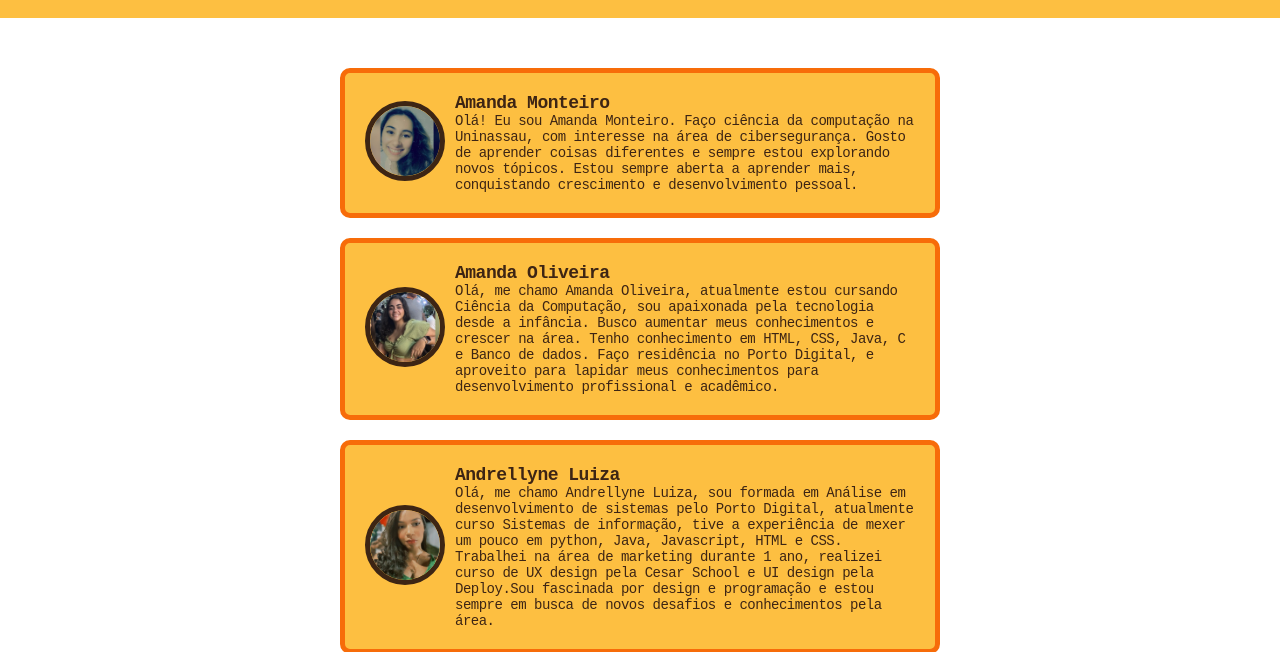
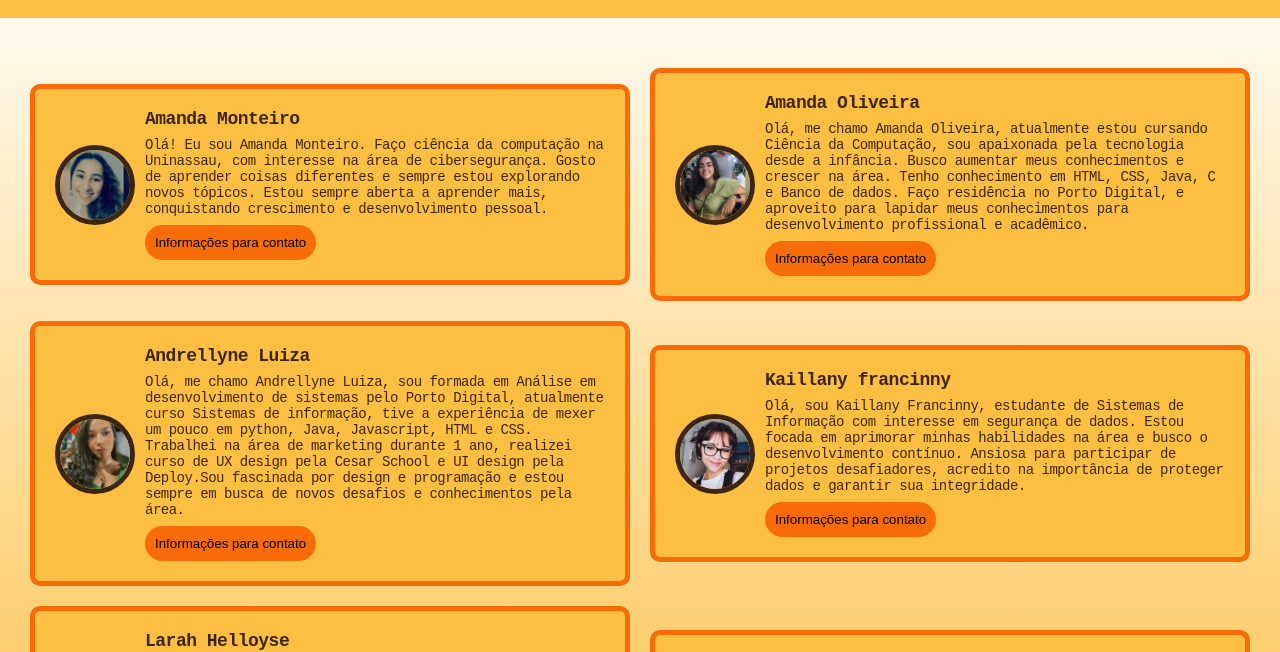
Before and after one commit to Rafinha1802/estamos-fazendo, a plain HTML site: page index.html in a window 1280 px wide. Shown: the part 82-734 px from the top of the page. Drawn offline with Linux system fonts and the light colour scheme.

Commit message:
feat: add flipper and accordion button

```diff
--- a/components/Home/profiles.js
+++ b/components/Home/profiles.js
@@ -4,36 +4,42 @@ document.addEventListener("DOMContentLoaded", function () {
       id: 1,
       name: "Amanda Monteiro",
       img: "./assets/photos/img1.png",
+      contato: "digite as informações para contato",
       bio: "Olá! Eu sou Amanda Monteiro. Faço ciência da computação na Uninassau, com interesse na área de cibersegurança. Gosto de aprender coisas diferentes e sempre estou explorando novos tópicos. Estou sempre aberta a aprender mais, conquistando crescimento e desenvolvimento pessoal. ",
     },
     {
       id: 2,
       name: "Amanda Oliveira",
       img: "./assets/photos/img2.png",
+      contato: "digite as informações para contato",
       bio: "Olá, me chamo Amanda Oliveira, atualmente estou cursando Ciência da Computação, sou apaixonada pela tecnologia desde a infância. Busco aumentar meus conhecimentos e crescer na área. Tenho conhecimento em HTML, CSS, Java, C e Banco de dados. Faço residência no Porto Digital, e aproveito para lapidar meus conhecimentos para desenvolvimento profissional e acadêmico.",
     },
     {
       id: 3,
       name: "Andrellyne Luiza",
       img: "./assets/photos/img3.jpg",
+      contato: "digite as informações para contato",
       bio: "Olá, me chamo Andrellyne Luiza, sou formada em Análise em desenvolvimento de sistemas pelo Porto Digital, atualmente curso Sistemas de informação, tive a experiência de mexer um pouco em python, Java, Javascript, HTML e CSS. Trabalhei na área de marketing durante 1 ano, realizei curso de UX design pela Cesar School e UI design pela Deploy.Sou fascinada por design e programação e estou sempre em busca de novos desafios e conhecimentos pela área.",
     },
     {
       id: 4,
       name: "Kaillany francinny",
       img: "./assets/photos/img4.jpg",
+      contato: "digite as informações para contato",
       bio: "Olá, sou Kaillany Francinny, estudante de Sistemas de Informação com interesse em segurança de dados. Estou focada em aprimorar minhas habilidades na área e busco o desenvolvimento contínuo. Ansiosa para participar de projetos desafiadores, acredito na importância de proteger dados e garantir sua integridade.",
     },
     {
       id: 5,
       name: "Larah Helloyse",
       img: "./assets/photos/img5.jpg",
+      contato: "digite as informações para contato",
       bio: "Olá, me chamo Larah Helloyse, atualmente estou cursando Sistemas de Informação, sou apaixonada pela tecnologia e suas inovações. Busco aprimorar meus conhecimentos e crescer na área. Tenho experiência em Javascript, HTML e CSS, Java, Phyton. Trabalho no setor de TI da empresa Construtora Gabriel Barcelar. Estudante dedicada a aprender. Meu objetivo é continuar aperfeiçoando meus conhecimentos para o meu desenvolvimento profissional e acadêmico.",
     },
     {
       id: 6,
       name: "Rafaella Guedes",
       img: "./assets/photos/img6.jpg",
+      contato: "digite as informações para contato",
       bio: "Olá, me chamo Rafaella Guedes estudante de Ciências da Computação com paixão pela tecnologia e design gráfico. Busco aprimorar minhas habilidades enquanto aplico princípios estéticos aprendidos em um curso de design gráfico. Comprometida com o aprendizado contínuo e ansiosa para contribuir com projetos desafiadores.",
     },
   ];
@@ -41,28 +47,54 @@ document.addEventListener("DOMContentLoaded", function () {
   const profilesContainer = document.getElementById("profilesContainer");
 
   profiles.forEach((profile) => {
+    const imgFront = document.createElement("img");
+    imgFront.src = profile.img;
+    imgFront.alt = `${profile.name}`;
+    const front = document.createElement("div");
+    front.className = "front";
+    front.appendChild(imgFront);
+    const imgBack = document.createElement("img");
+    imgBack.src = profile.img;
+    imgBack.alt = `${profile.name}2`;
+    const back = document.createElement("div");
+    back.className = "back";
+    back.appendChild(imgBack);
+    const flipper = document.createElement("div");
+    flipper.className = "flipper";
+    flipper.appendChild(front);
+    flipper.appendChild(back);
+    const flipContainer = document.createElement("div");
+    flipContainer.className = "flip-container";
+    flipContainer.appendChild(flipper);
+
+    const nameParagraph = document.createElement("h2");
+    nameParagraph.textContent = profile.name;
+    const bioParagraph = document.createElement("p");
+    bioParagraph.textContent = profile.bio;
+
+    const accordionButton = document.createElement("button");
+    accordionButton.className = "accordion-button";
+    accordionButton.textContent = "Informações para contato";
+    const contactInformation = document.createElement("p");
+    contactInformation.textContent = profile.contato;
+    const accordionContent = document.createElement("div");
+    accordionContent.className = "accordion-content";
+    accordionContent.appendChild(contactInformation);
+    const accordion = document.createElement("div");
+    accordion.className = "accordion";
+    accordion.appendChild(accordionButton);
+    accordion.appendChild(accordionContent);
+
+    const bioDiv = document.createElement("div");
+    bioDiv.className = "bio-div";
+    bioDiv.appendChild(nameParagraph);
+    bioDiv.appendChild(bioParagraph);
+    bioDiv.appendChild(accordion);
+
     const profileDiv = document.createElement("div");
     profileDiv.id = `profile-${profile.id}`;
     profileDiv.className = "profile-container";
-
-    const figure = document.createElement("figure");
-    const img = document.createElement("img");
-    img.src = profile.img;
-    img.alt = `${profile.name}`;
-    figure.appendChild(img);
-
-    const bioDiv = document.createElement("div");
-
-    const nameParagraph = document.createElement("h2");
-    nameParagraph.textContent = profile.name;
-
-    const bioParagraph = document.createElement("p");
-    bioParagraph.textContent = profile.bio;
-
-    bioDiv.appendChild(nameParagraph);
-    bioDiv.appendChild(bioParagraph);
-
-    profileDiv.appendChild(figure);
+    profileDiv.appendChild(flipContainer);
     profileDiv.appendChild(bioDiv);
 
     profilesContainer.appendChild(profileDiv);
--- a/script.js
+++ b/script.js
@@ -11,3 +11,27 @@ document.addEventListener("DOMContentLoaded", function () {
     });
   });
 });
+
+document.addEventListener("DOMContentLoaded", function () {
+  document.querySelectorAll(".accordion-button").forEach((button) => {
+    button.addEventListener("click", () => {
+      const accordionContent = button.nextElementSibling;
+      button.classList.toggle("active");
+      if (button.classList.contains("active")) {
+        accordionContent.style.maxHeight = accordionContent.scrollHeight + "px";
+      } else {
+        accordionContent.style.maxHeight = "0";
+      }
+    });
+  });
+});
+
+document.addEventListener("DOMContentLoaded", function () {
+  const flipContainer = document.querySelectorAll(".flip-container");
+
+  flipContainer.forEach((flip) => {
+    flip.addEventListener("click", () => {
+      flip.classList.toggle("flip");
+    });
+  });
+});
--- a/style.css
+++ b/style.css
@@ -4,6 +4,15 @@
   margin: 0;
   padding: 0;
   box-sizing: border-box;
+}
+
+body {
+  background: rgb(253, 191, 65);
+  background: linear-gradient(
+    0deg,
+    rgba(253, 191, 65, 1) 0%,
+    rgba(255, 255, 255, 1) 100%
+  );
 }
 
 .profile-container.hover {
@@ -13,7 +22,8 @@
 
 .container1 {
   display: flex;
-  flex-direction: column;
+  flex-direction: row;
+  flex-wrap: wrap;
   gap: 20px;
   justify-content: center;
   align-items: center;
@@ -32,11 +42,10 @@
   padding: 20px;
 }
 
-.profile-container figure img {
-  width: 80px;
-  height: 80px;
-  border-radius: 50%;
-  border: 5px solid #3d2514;
+.bio-div {
+  display: flex;
+  flex-direction: column;
+  gap: 8px;
 }
 
 .profile-container h2 {
@@ -55,3 +64,69 @@
   word-break: normal;
   letter-spacing: -0.5px;
 }
+
+.accordion {
+  display: flex;
+  align-items: center;
+  gap: 5px;
+}
+
+.accordion-button {
+  padding: 10px;
+  border-radius: 50px;
+  border: none;
+  background: #f76c09;
+  cursor: pointer;
+}
+
+.accordion-content {
+  max-height: 0;
+  overflow: hidden;
+  transition: max-height 0.2s ease-out;
+}
+
+.flip-container {
+  perspective: 1000px;
+  width: 80px;
+  min-width: 80px;
+  height: 80px;
+  cursor: pointer;
+}
+
+.flip-container img {
+  width: 80px;
+  height: 80px;
+  border-radius: 50%;
+  border: 5px solid #3d2514;
+}
+
+.flipper {
+  transition: 0.6s;
+  transform-style: preserve-3d;
+  position: relative;
+  width: 100%;
+  height: 100%;
+}
+
+.flip-container.flip .flipper {
+  transform: rotateY(180deg);
+}
+
+.front,
+.back {
+  backface-visibility: hidden;
+  position: absolute;
+  top: 0;
+  left: 0;
+  width: 100%;
+  height: 100%;
+}
+
+.front {
+  z-index: 2;
+  transform: rotateY(0deg);
+}
+
+.back {
+  transform: rotateY(180deg);
+}
```
